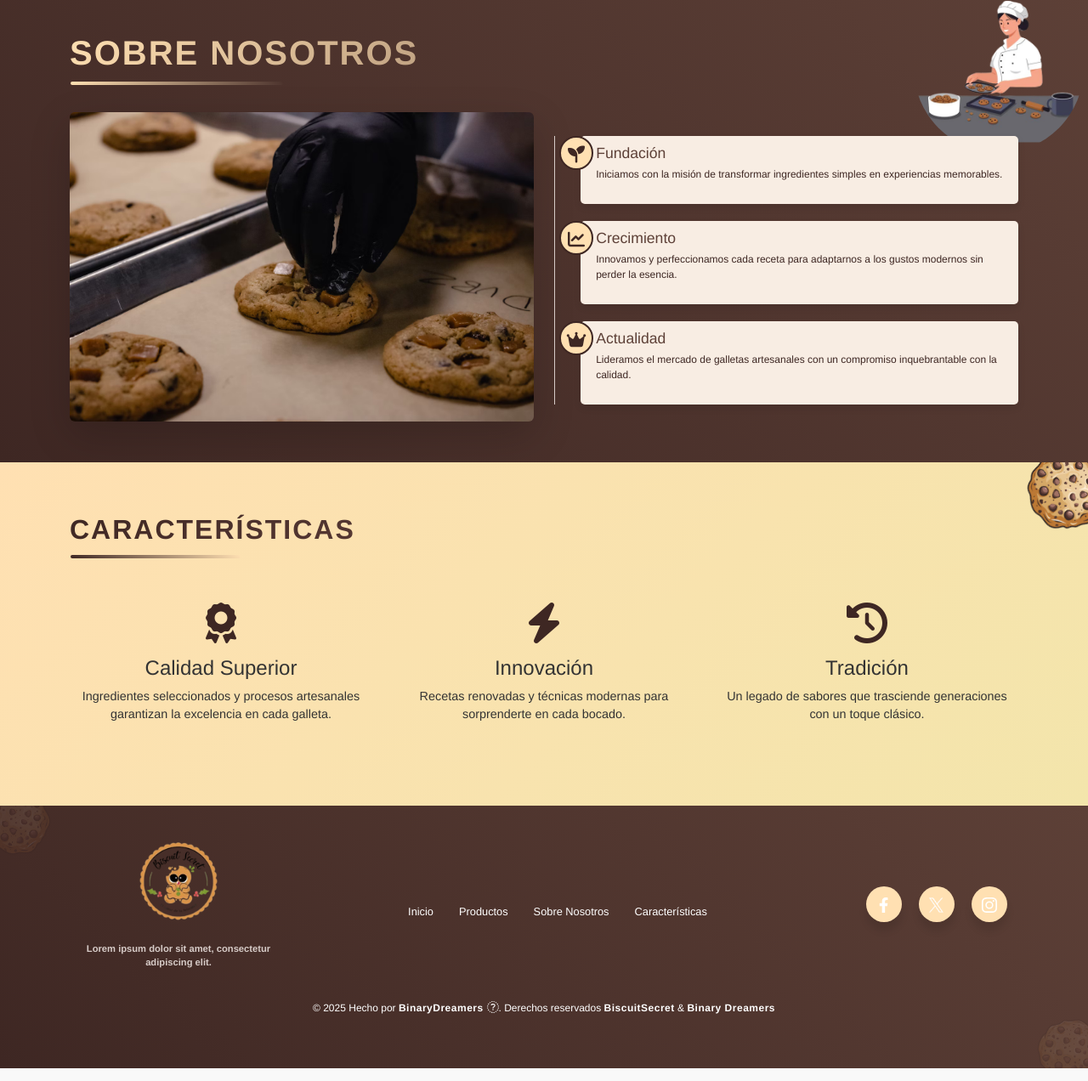
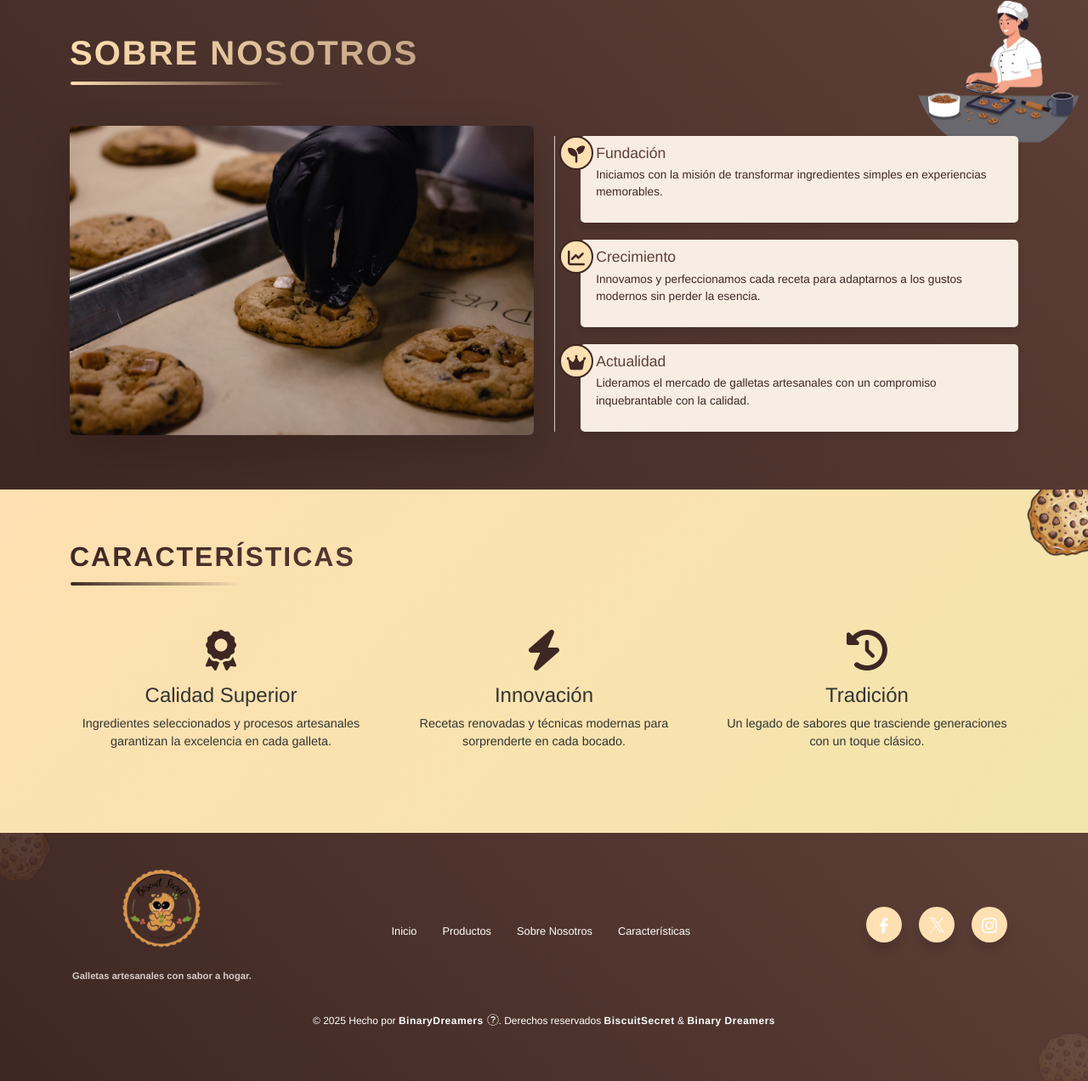
Before and after one commit to BiscuitSecret/BiscuitSecret.github.io, a plain HTML site: page index.html in a window 1280 px wide. Shown: the part 1634-2906 px from the top of the page at 85% size. Drawn offline with nearby package versions, Linux system fonts and the light colour scheme.

Commit message:
Despliegue

```diff
--- a/assets/css/style.css
+++ b/assets/css/style.css
@@ -508,7 +508,7 @@ button {
 }
 
 .timeline-content p {
-  font-size: 0.75rem; /* Fuente reducida */
+  font-size: 0.85rem; /* Fuente reducida */
   line-height: 1.5;
   margin-left: 0.2rem;
   color: #3e2723;
--- a/index.html
+++ b/index.html
@@ -464,7 +464,7 @@
               <img src="./assets/img/logo-preview.png" alt="Logo Galletas Gratis" class="footer-logo-img" />
             </a>
             <!-- Lorem breve debajo del logo -->
-            <p class="footer-description">Lorem ipsum dolor sit amet, consectetur adipiscing elit.</p>
+            <p class="footer-description">Galletas artesanales con sabor a hogar.</p>
           </div>
           <!-- Navegación -->
           <nav class="footer-nav" aria-label="Navegación principal">
@@ -587,8 +587,7 @@
                     values="0;0;1;1;0;0;"
                   ></animate>
                 </path>
-              </g></svg
-            >. Derechos reservados <span class="highlight">BiscuitSecret</span> &
+              </g></svg>. Derechos reservados <span class="highlight">BiscuitSecret</span> &
             <span class="highlight">Binary Dreamers</span>
           </p>
         </div>
```
